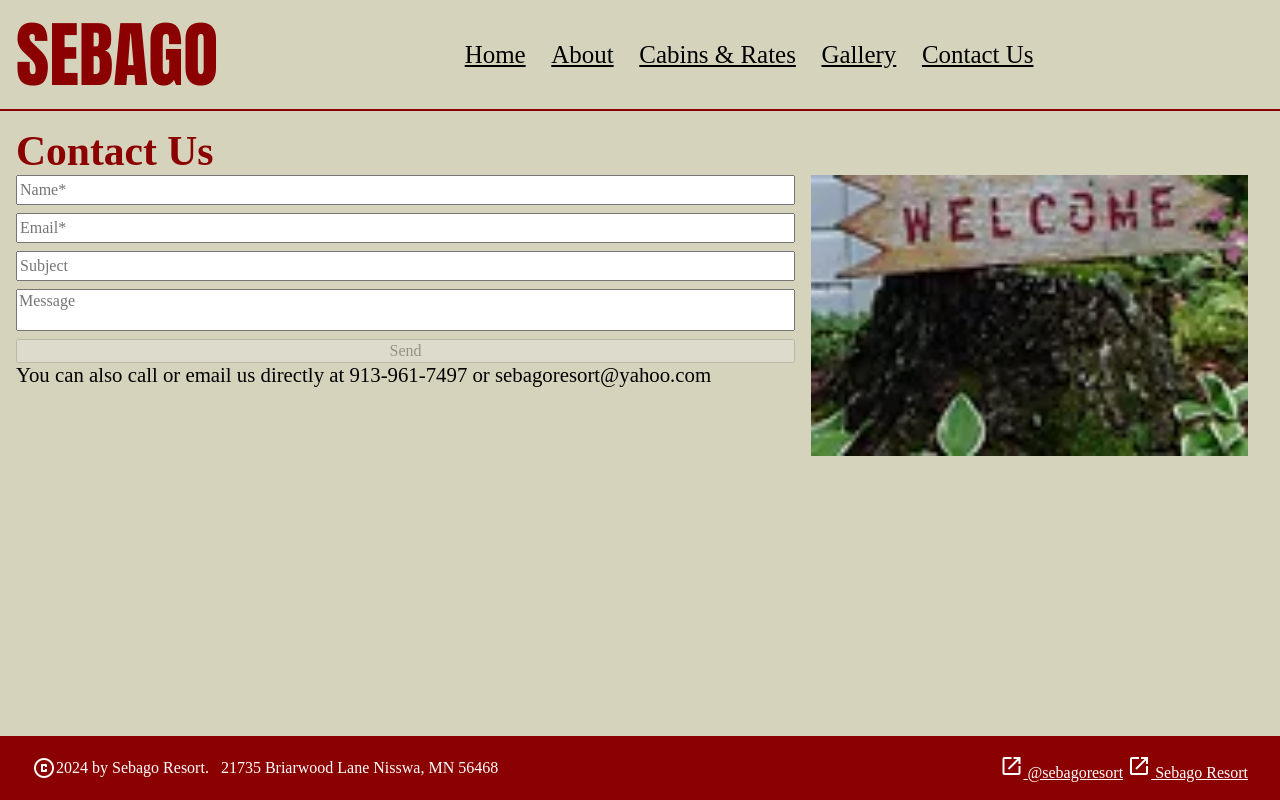
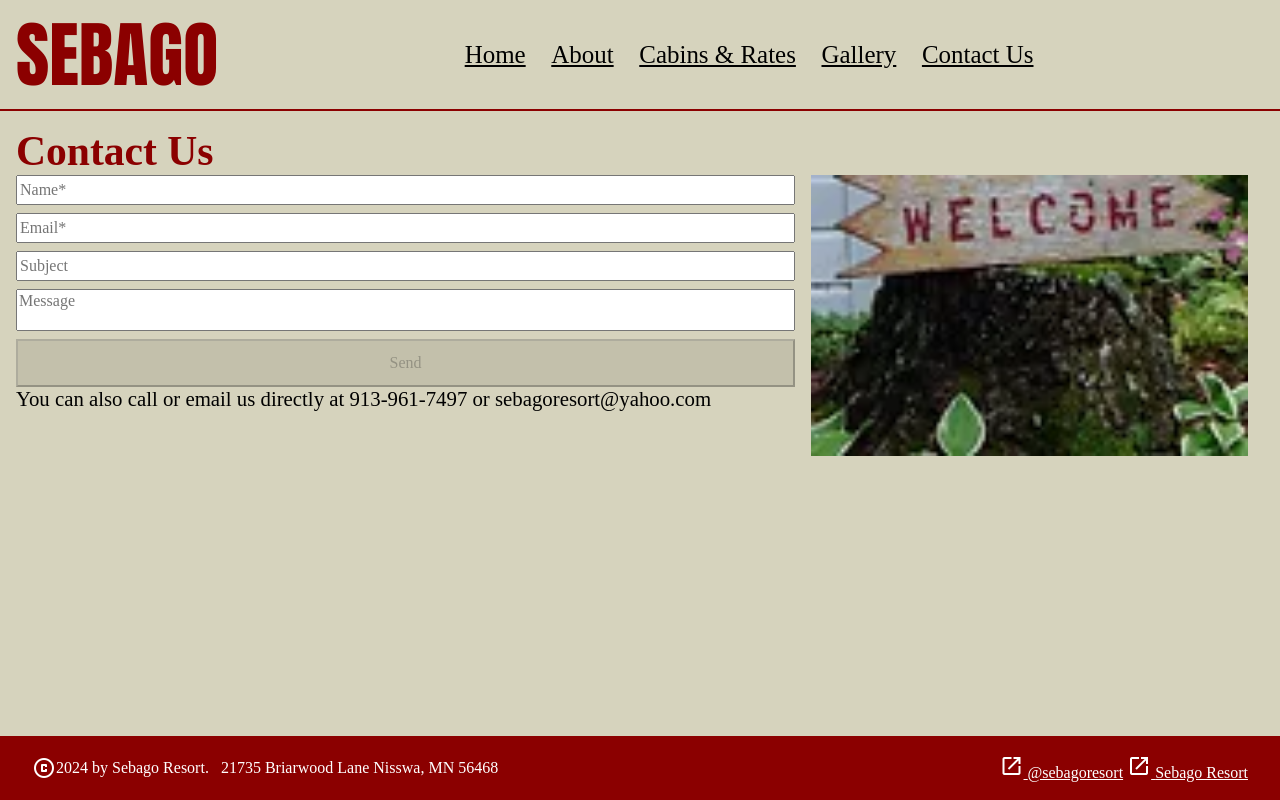
Before and after one commit to rmacdonald00/sebago, a SvelteKit app: page /contact-us in a window 1280 px wide. Built offline with nearby package versions, Linux system fonts and the light colour scheme.

Commit message:
little spacing updates

```diff
--- a/src/lib/components/ImageAndContentRow.svelte
+++ b/src/lib/components/ImageAndContentRow.svelte
@@ -38,6 +38,7 @@
 		.container {
 			display: flex;
 			flex-direction: column;
+			row-gap: 0.5rem;
 		}
 
 		.image {
--- a/src/lib/components/NavigationBar.svelte
+++ b/src/lib/components/NavigationBar.svelte
@@ -63,13 +63,13 @@
 	.close-button .material-symbols-outlined {
 		font-size: 2rem;
 	}
-	@media only screen and (max-width: 30rem) {
+	@media only screen and (max-width: 35rem) {
 		.horizontal-nav,
 		.horizontal-nav a {
 			display: none;
 		}
 	}
-	@media only screen and (min-width: 30rem) {
+	@media only screen and (min-width: 35rem) {
 		.vertical-nav {
 			display: none;
 		}
--- a/src/routes/contact-us/+page.svelte
+++ b/src/routes/contact-us/+page.svelte
@@ -58,6 +58,11 @@
 </ImageAndContentRow>
 
 <style>
+	button {
+		background-color: var(--dark-tan);
+		color: black;
+		height: 3rem;
+	}
 	.contact-form {
 		row-gap: 0.5rem;
 	}
```
